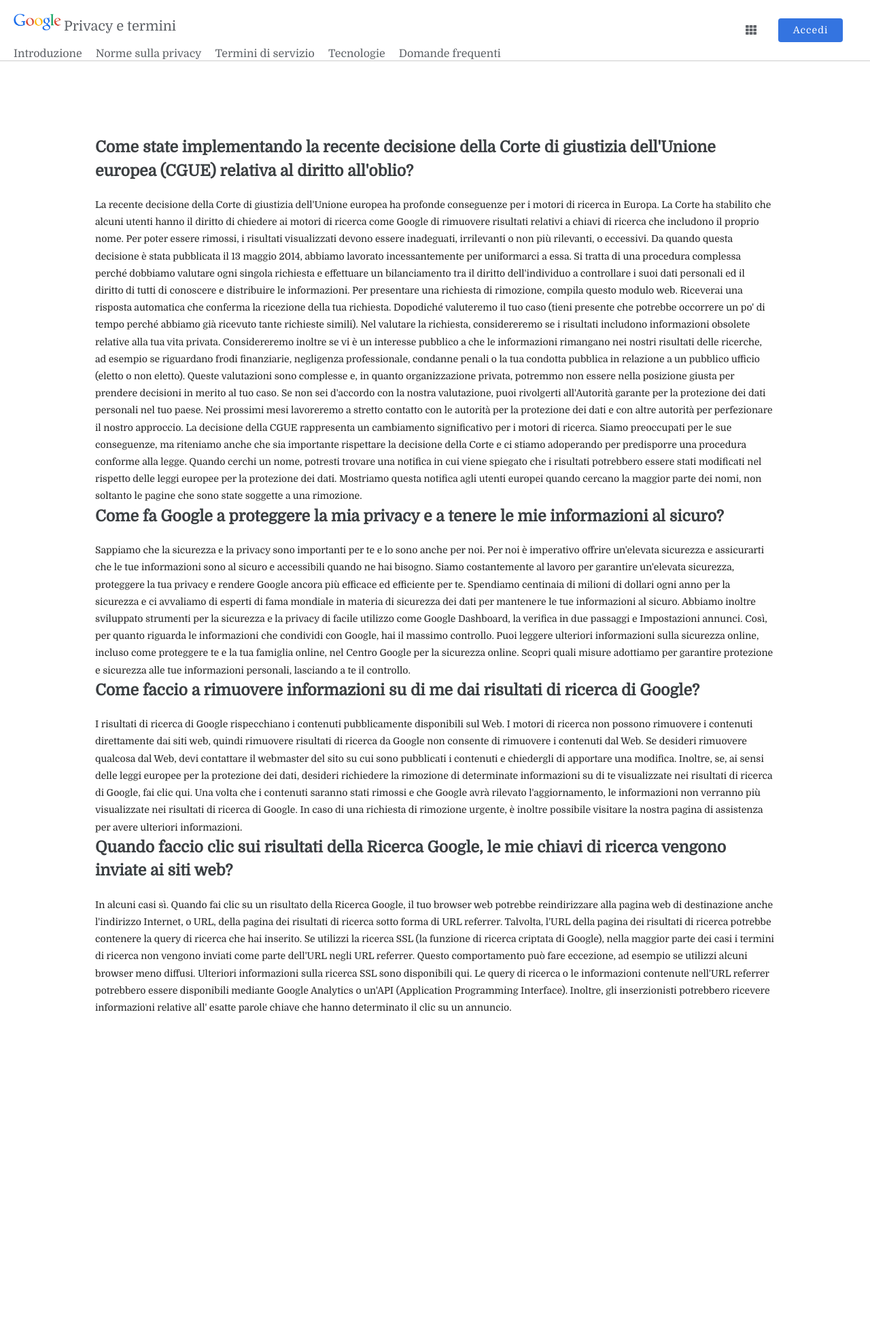
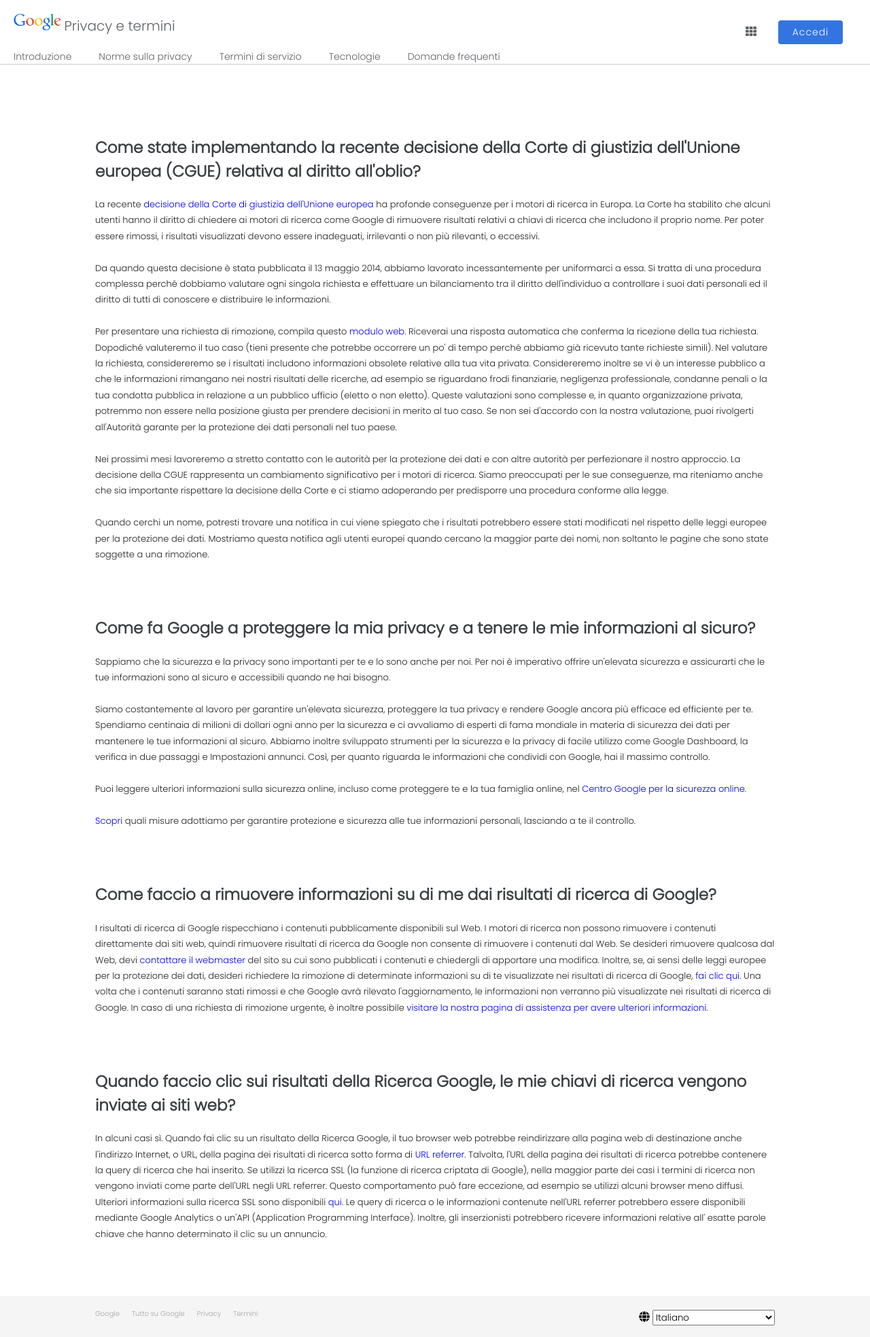
Before and after one commit to edoardo993/php-google-faq, a PHP site: page / in a window 1280 px wide. Shown: the whole page at 68% size. Before the commit the page ends 1490 px from the top, so only its background shows below. Run offline with PHP 8.4, Linux system fonts and the light colour scheme; some libraries are stand-ins or nearby versions.

Commit message:
modifiche SCSS

```diff
--- a/dist/app.css
+++ b/dist/app.css
@@ -2,7 +2,11 @@
   margin: 0;
   padding: 0;
   box-sizing: border-box;
-  font-family: "Domine", serif;
+  font-family: "Poppins", sans-serif;
+}
+
+a {
+  text-decoration: none;
 }
 
 .navbar {
@@ -11,7 +15,7 @@
   justify-content: space-between;
   position: fixed;
   top: 0;
-  height: 90px;
+  height: 95px;
   border-bottom: 1px solid #ccc;
   width: 100vw;
   background: #fff;
@@ -34,8 +38,9 @@
   list-style-type: none;
 }
 .navbar .left-part .lower-part ul li {
-  margin-right: 20px;
+  margin-right: 40px;
   color: #5D6166;
+  font-size: 14px;
 }
 .navbar .left-part .lower-part ul li:hover {
   cursor: pointer;
@@ -88,6 +93,36 @@
 }
 .container .answer {
   line-height: 1.8em;
-  font-size: 14px;
-  color: #212121;
+  font-size: 13px;
+  color: #222121;
+  margin-bottom: 80px;
 }
+
+footer {
+  width: 100%;
+  background: #F5F5F5;
+  height: 60px;
+  align-items: center;
+  display: flex;
+}
+footer .footer-content {
+  width: 1000px;
+  margin: 0 auto;
+  display: flex;
+  justify-content: space-between;
+}
+footer .footer-content .footer-list-menu {
+  display: flex;
+}
+footer .footer-content .footer-list-menu li {
+  list-style-type: none;
+  margin-right: 18px;
+  font-size: 10px;
+  color: #A2A2A2;
+}
+footer .footer-content .footer-list-menu li:hover {
+  cursor: pointer;
+}
+footer .footer-content .right-content select {
+  width: 180px;
+}
--- a/index.php
+++ b/index.php
@@ -8,6 +8,8 @@
     <link href="https://fonts.googleapis.com/css2?family=Inter:wght@300&display=swap" rel="stylesheet">
     <link rel="preconnect" href="https://fonts.gstatic.com">
     <link href="https://fonts.googleapis.com/css2?family=Domine&display=swap" rel="stylesheet">
+    <link rel="preconnect" href="https://fonts.gstatic.com">
+    <link href="https://fonts.googleapis.com/css2?family=Poppins:wght@300&display=swap" rel="stylesheet">
     <title>GOOGLE FAQS</title>
 </head>
 <body>
@@ -18,25 +20,25 @@
 
         [
             'question' => 'Come state implementando la recente decisione della Corte di giustizia dell\'Unione europea (CGUE) relativa al diritto all\'oblio?',
-            'answer' => 'La recente decisione della Corte di giustizia dell\'Unione europea ha profonde conseguenze per i motori di ricerca in Europa. La Corte
+            'answer' => 'La recente <a href="#">decisione della Corte di giustizia dell\'Unione europea</a> ha profonde conseguenze per i motori di ricerca in Europa. La Corte
             ha stabilito che alcuni utenti hanno il diritto di chiedere ai motori di ricerca come Google di rimuovere risultati relativi a chiavi di ricerca che
-            includono il proprio nome. Per poter essere rimossi, i risultati visualizzati devono essere inadeguati, irrilevanti o non più rilevanti, o eccessivi.
+            includono il proprio nome. Per poter essere rimossi, i risultati visualizzati devono essere inadeguati, irrilevanti o non più rilevanti, o eccessivi.<br><br>
 
             Da quando questa decisione è stata pubblicata il 13 maggio 2014, abbiamo lavorato incessantemente per uniformarci a essa. Si tratta di una procedura
             complessa perché dobbiamo valutare ogni singola richiesta e effettuare un bilanciamento tra il diritto dell\'individuo a controllare i suoi dati personali
-            ed il diritto di tutti di conoscere e distribuire le informazioni.
+            ed il diritto di tutti di conoscere e distribuire le informazioni.<br><br>
 
-            Per presentare una richiesta di rimozione, compila questo modulo web. Riceverai una risposta automatica che conferma la ricezione della tua richiesta.
+            Per presentare una richiesta di rimozione, compila questo <a href="#">modulo web</a>. Riceverai una risposta automatica che conferma la ricezione della tua richiesta.
             Dopodiché valuteremo il tuo caso (tieni presente che potrebbe occorrere un po\' di tempo perché abbiamo già ricevuto tante richieste simili).
             Nel valutare la richiesta, considereremo se i risultati includono informazioni obsolete relative alla tua vita privata. Considereremo inoltre se
             vi è un interesse pubblico a che le informazioni rimangano nei nostri risultati delle ricerche, ad esempio se riguardano frodi finanziarie,
             negligenza professionale, condanne penali o la tua condotta pubblica in relazione a un pubblico ufficio (eletto o non eletto).
             Queste valutazioni sono complesse e, in quanto organizzazione privata, potremmo non essere nella posizione giusta per prendere decisioni in merito
-            al tuo caso. Se non sei d\'accordo con la nostra valutazione, puoi rivolgerti all\'Autorità garante per la protezione dei dati personali nel tuo paese.
+            al tuo caso. Se non sei d\'accordo con la nostra valutazione, puoi rivolgerti all\'Autorità garante per la protezione dei dati personali nel tuo paese.<br><br>
 
             Nei prossimi mesi lavoreremo a stretto contatto con le autorità per la protezione dei dati e con altre autorità per perfezionare il nostro approccio.
             La decisione della CGUE rappresenta un cambiamento significativo per i motori di ricerca. Siamo preoccupati per le sue conseguenze, ma riteniamo anche
-            che sia importante rispettare la decisione della Corte e ci stiamo adoperando per predisporre una procedura conforme alla legge.
+            che sia importante rispettare la decisione della Corte e ci stiamo adoperando per predisporre una procedura conforme alla legge.<br><br>
 
             Quando cerchi un nome, potresti trovare una notifica in cui viene spiegato che i risultati potrebbero essere stati modificati nel rispetto delle leggi
             europee per la protezione dei dati. Mostriamo questa notifica agli utenti europei quando cercano la maggior parte dei nomi, non soltanto le pagine che
@@ -45,34 +47,34 @@
         [
             'question' => 'Come fa Google a proteggere la mia privacy e a tenere le mie informazioni al sicuro?',
             'answer' => 'Sappiamo che la sicurezza e la privacy sono importanti per te e lo sono anche per noi. Per noi è imperativo offrire un\'elevata sicurezza
-            e assicurarti che le tue informazioni sono al sicuro e accessibili quando ne hai bisogno.
+            e assicurarti che le tue informazioni sono al sicuro e accessibili quando ne hai bisogno.<br><br>
 
             Siamo costantemente al lavoro per garantire un\'elevata sicurezza, proteggere la tua privacy e rendere Google ancora più efficace ed efficiente per te.
             Spendiamo centinaia di milioni di dollari ogni anno per la sicurezza e ci avvaliamo di esperti di fama mondiale in materia di sicurezza dei dati per
             mantenere le tue informazioni al sicuro. Abbiamo inoltre sviluppato strumenti per la sicurezza e la privacy di facile utilizzo come Google Dashboard,
-            la verifica in due passaggi e Impostazioni annunci. Così, per quanto riguarda le informazioni che condividi con Google, hai il massimo controllo.
+            la verifica in due passaggi e Impostazioni annunci. Così, per quanto riguarda le informazioni che condividi con Google, hai il massimo controllo.<br><br>
 
-            Puoi leggere ulteriori informazioni sulla sicurezza online, incluso come proteggere te e la tua famiglia online, nel Centro Google per la sicurezza online.
+            Puoi leggere ulteriori informazioni sulla sicurezza online, incluso come proteggere te e la tua famiglia online, nel <a href="#">Centro Google per la sicurezza online</a>.<br><br>
 
-            Scopri quali misure adottiamo per garantire protezione e sicurezza alle tue informazioni personali, lasciando a te il controllo.'
+            <a href="#">Scopri</a> quali misure adottiamo per garantire protezione e sicurezza alle tue informazioni personali, lasciando a te il controllo.'
         ],
         [
             'question' => 'Come faccio a rimuovere informazioni su di me dai risultati di ricerca di Google?',
             'answer' => 'I risultati di ricerca di Google rispecchiano i contenuti pubblicamente disponibili sul Web. I motori di ricerca non possono rimuovere
             i contenuti direttamente dai siti web, quindi rimuovere risultati di ricerca da Google non consente di rimuovere i contenuti dal Web. Se desideri rimuovere
-            qualcosa dal Web, devi contattare il webmaster del sito su cui sono pubblicati i contenuti e chiedergli di apportare una modifica. Inoltre, se, ai sensi
+            qualcosa dal Web, devi <a href="#">contattare il webmaster</a> del sito su cui sono pubblicati i contenuti e chiedergli di apportare una modifica. Inoltre, se, ai sensi
             delle leggi europee per la protezione dei dati, desideri richiedere la rimozione di determinate informazioni su di te visualizzate nei risultati di
-            ricerca di Google, fai clic qui. Una volta che i contenuti saranno stati rimossi e che Google avrà rilevato l\'aggiornamento, le informazioni non verranno
-            più visualizzate nei risultati di ricerca di Google. In caso di una richiesta di rimozione urgente, è inoltre possibile visitare la nostra pagina di assistenza
-            per avere ulteriori informazioni.'
+            ricerca di Google, <a href="#">fai clic qui</a>. Una volta che i contenuti saranno stati rimossi e che Google avrà rilevato l\'aggiornamento, le informazioni non verranno
+            più visualizzate nei risultati di ricerca di Google. In caso di una richiesta di rimozione urgente, è inoltre possibile <a href="#">visitare la nostra pagina di assistenza
+            per avere ulteriori informazioni</a>.'
         ],
         [
             'question' => 'Quando faccio clic sui risultati della Ricerca Google, le mie chiavi di ricerca vengono inviate ai siti web?',
             'answer' => 'In alcuni casi sì. Quando fai clic su un risultato della Ricerca Google, il tuo browser web potrebbe reindirizzare alla pagina web di destinazione
-            anche l\'indirizzo Internet, o URL, della pagina dei risultati di ricerca sotto forma di URL referrer. Talvolta, l\'URL della pagina dei risultati di ricerca
+            anche l\'indirizzo Internet, o URL, della pagina dei risultati di ricerca sotto forma di <a href="#">URL referrer</a>. Talvolta, l\'URL della pagina dei risultati di ricerca
             potrebbe contenere la query di ricerca che hai inserito. Se utilizzi la ricerca SSL (la funzione di ricerca criptata di Google), nella maggior parte dei casi
             i termini di ricerca non vengono inviati come parte dell\'URL negli URL referrer. Questo comportamento può fare eccezione, ad esempio se utilizzi alcuni browser
-            meno diffusi. Ulteriori informazioni sulla ricerca SSL sono disponibili qui. Le query di ricerca o le informazioni contenute nell\'URL referrer potrebbero essere
+            meno diffusi. Ulteriori informazioni sulla ricerca SSL sono disponibili <a href="#">qui</a>. Le query di ricerca o le informazioni contenute nell\'URL referrer potrebbero essere
             disponibili mediante Google Analytics o un\'API (Application Programming Interface). Inoltre, gli inserzionisti potrebbero ricevere informazioni relative
             all\' esatte parole chiave che hanno determinato il clic su un annuncio.'
         ]
@@ -105,7 +107,7 @@
         </div>
     </nav>
 
-    <div class="container">
+    <main class="container">
 
         <?php
         foreach($faqs as $info){
@@ -118,9 +120,41 @@
         }
         ?>
 
-    </div>
+    </main>
 
     <footer>
+
+        <div class="footer-content">
+
+            <div class="left-content">
+
+                <ul class="footer-list-menu">
+                    <li>Google</li>
+                    <li>Tutto su Google</li>
+                    <li>Privacy</li>
+                    <li>Termini</li>
+                </ul>
+
+            </div>
+
+            <div class="right-content">
+
+                <i class="fas fa-globe"></i>
+
+                <select name="" id="">
+
+                    <option value="">Italiano</option>
+                    <option value="">English</option>
+                    <option value="">Deutsch</option>
+                    <option value="">Español</option>
+                    <option value="">Filipino</option>
+                    <option value="">Français</option>
+                    <option value="">Polski</option>
+
+                </select>
+
+            </div>
+        </div>
 
     </footer>
 
--- a/src/app.scss
+++ b/src/app.scss
@@ -2,7 +2,10 @@
     margin: 0;
     padding: 0;
     box-sizing: border-box;
-    font-family: 'Domine', serif;
+    font-family: 'Poppins', sans-serif;
+}
+a{
+    text-decoration: none;
 }
 .navbar{
     padding: 0 40px 0 20px;
@@ -10,7 +13,7 @@
     justify-content: space-between;
     position: fixed;
     top: 0;
-    height: 90px;
+    height: 95px;
     border-bottom: 1px solid #ccc;
     width: 100vw;
     background: #fff;
@@ -37,8 +40,9 @@
             list-style-type: none;
 
             li{
-            margin-right: 20px;
+            margin-right: 40px;
             color: #5D6166;
+            font-size: 14px;
 
                 &:hover{
                     cursor: pointer;
@@ -97,7 +101,40 @@
     }
     .answer{
         line-height: 1.8em;
-        font-size: 14px;
-        color: #212121
+        font-size: 13px;
+        color: #222121;
+        margin-bottom: 80px
     }
 }
+footer{
+    width: 100%;
+    background: #F5F5F5;
+    height: 60px;
+    align-items: center;
+    display: flex;
+
+    .footer-content{
+        width: 1000px;
+        margin: 0 auto;
+        display: flex;
+        justify-content: space-between;
+
+        .footer-list-menu{
+            display: flex;
+
+            & li{
+                list-style-type: none;
+                margin-right: 18px;
+                font-size: 10px;
+                color: #A2A2A2;
+
+                &:hover{
+                    cursor: pointer;
+                }
+            }
+        }
+        .right-content select{
+            width: 180px
+        }
+    }
+}
```
